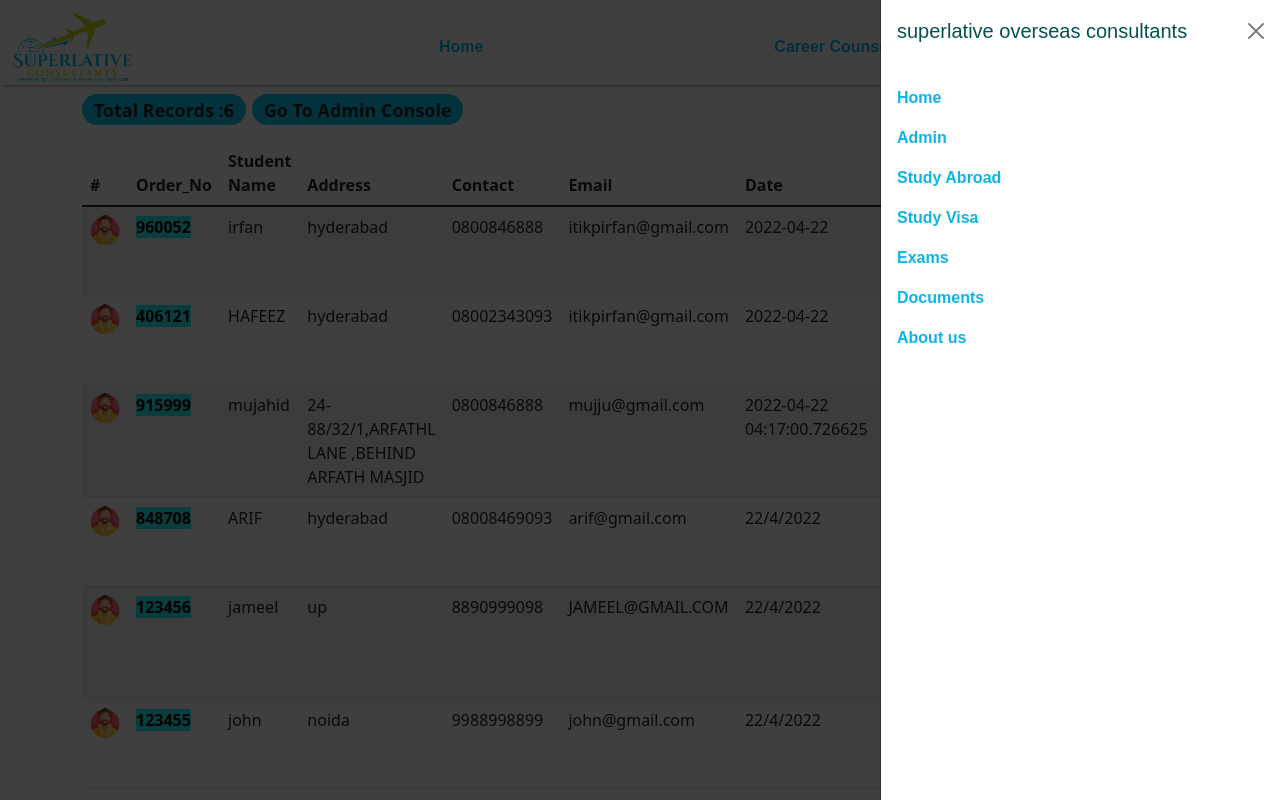
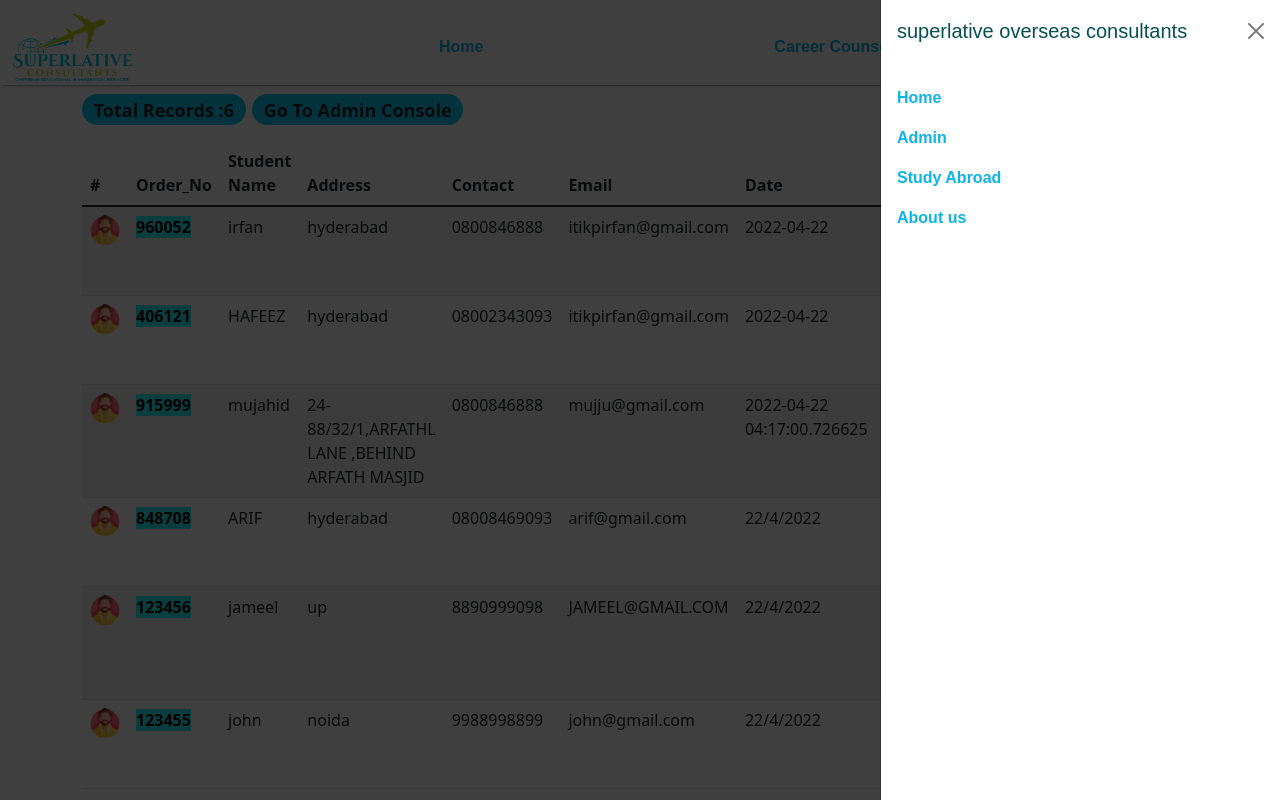
Before and after one commit to AOCINC/ovs_remote, a Django app: page /Invoices in a window 1280 px wide, after a click that opens the changed part. Run offline with Django 4.2, Linux system fonts and the light colour scheme; data comes from the database, SQL or seed files in the repository; some libraries are stand-ins or nearby versions.

Commit message:
templates changes

```diff
--- a/overseas/overseas/overseas/settings.py
+++ b/overseas/overseas/overseas/settings.py
@@ -45,7 +45,7 @@ INSTALLED_APPS = [
     # custom apps
     'overseasApp',
     #thirdparty apps
-    'fontawesomefree',
+    #'fontawesomefree',
     'crispy_forms'
 
 ]
--- a/overseas/overseas/overseasApp/templates/overseasApp/base.html
+++ b/overseas/overseas/overseasApp/templates/overseasApp/base.html
@@ -57,9 +57,9 @@
                             <a class="nav-link" href="{% url 'admin_login' %}">Admin</a>
                         </li>
                         <li class="nav-item">
-                            <a class="nav-link" href="#">Study Abroad</a>
+                            <a class="nav-link" href="#div9_study_abroad">Study Abroad</a>
                         </li>
-                        <li class="nav-item">
+                        {% comment %} <li class="nav-item">
                             <a class="nav-link" href="#">Study Visa</a>
                         </li>
                         <li class="nav-item">
@@ -67,9 +67,9 @@
                         </li>
                         <li class="nav-item">
                             <a class="nav-link" href="#">Documents</a>
-                        </li>
+                        </li> {% endcomment %}
                         <li class="nav-item">
-                            <a class="nav-link" href="#">About us</a>
+                            <a class="nav-link" href="{% url 'about_us' %}">About us</a>
                         </li>
 
                     </ul>
--- a/overseas/overseas/overseasApp/templates/overseasApp/home.html
+++ b/overseas/overseas/overseasApp/templates/overseasApp/home.html
@@ -284,6 +284,7 @@
         <!-- div8 end -->
 
         <!-- div9 -->
+        <div id="div9_study_abroad"></div>
         <div class="container" id="div3">
             <div class="row">
                 <div id="div9-para" class="col-sm-6">
```
